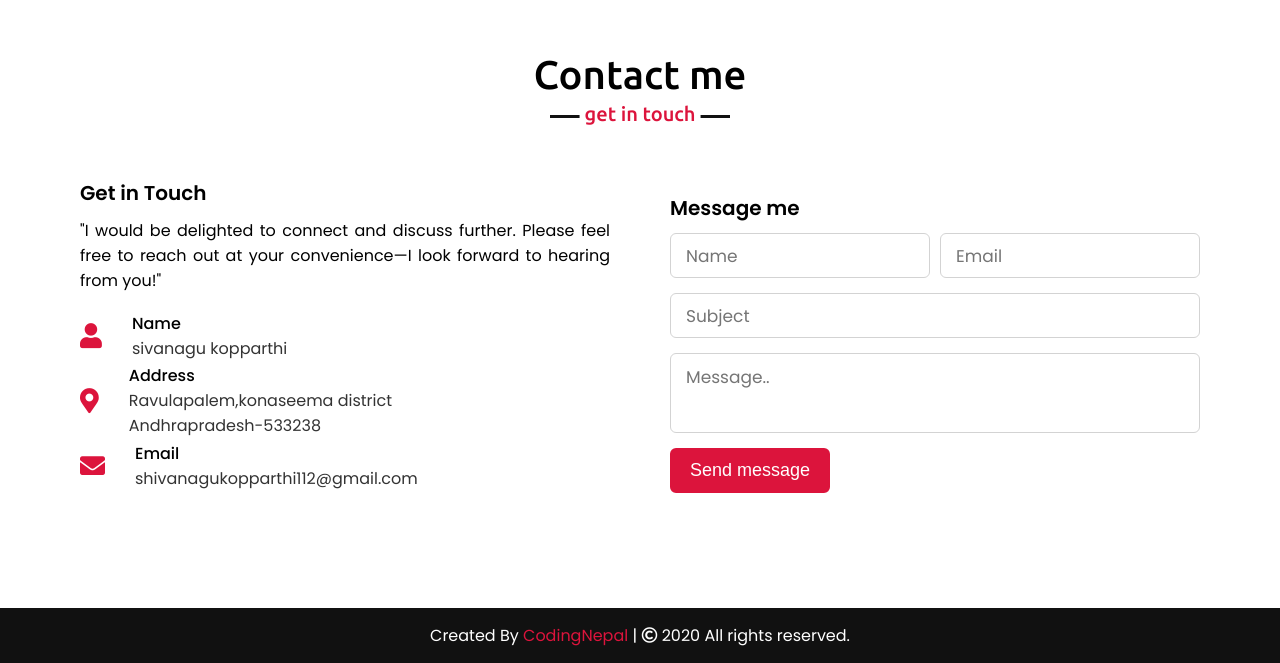
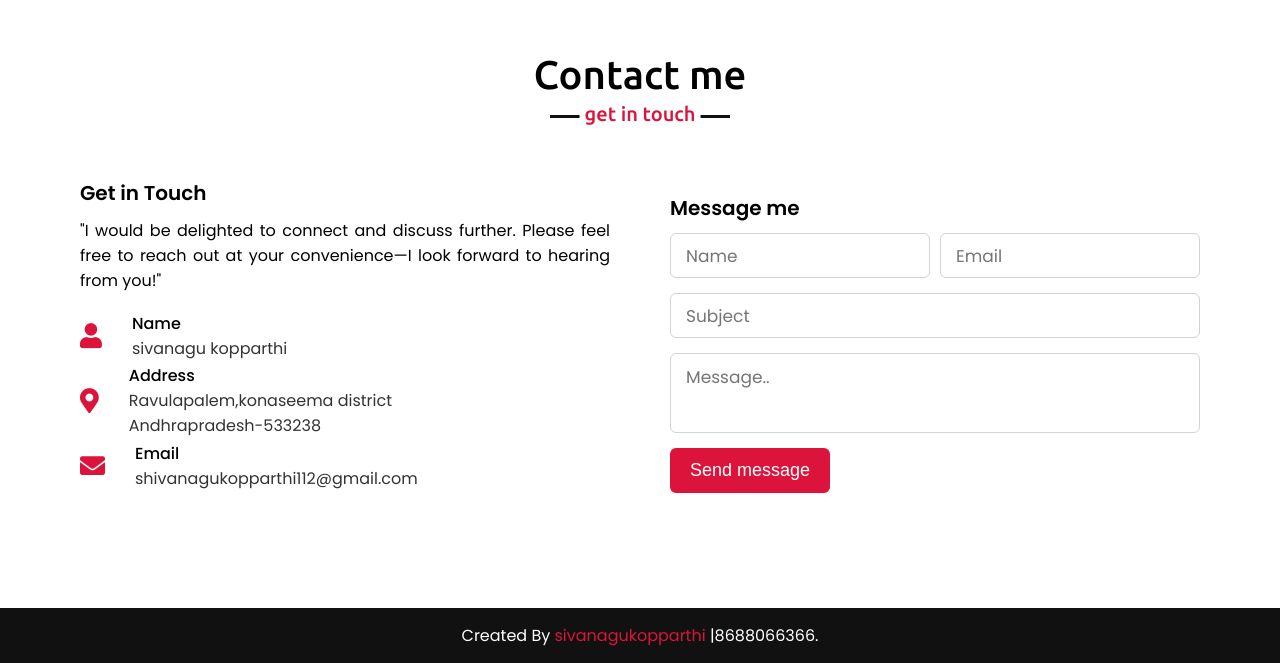
Before and after one commit to sivanagukopparthi112/portfolio, a plain HTML site: page sivanaguportfoilo/index.html in a window 1280 px wide. Shown: the part 2219-2882 px from the top of the page. Drawn offline with nearby package versions, Linux system fonts and the light colour scheme.

Commit message:
Update index.html

```diff
--- a/sivanaguportfoilo/index.html
+++ b/sivanaguportfoilo/index.html
@@ -193,7 +193,7 @@
 
     <!-- footer section start -->
     <footer>
-        <span>Created By <a href="https://www.codingnepalweb.com">CodingNepal</a> | <span class="far fa-copyright"></span> 2020 All rights reserved.</span>
+        <span>Created By <a href="https://www.codingnepalweb.com">sivanagukopparthi</a> |8688066366.</span>
     </footer>
 
     <script src="script.js"></script>
```
